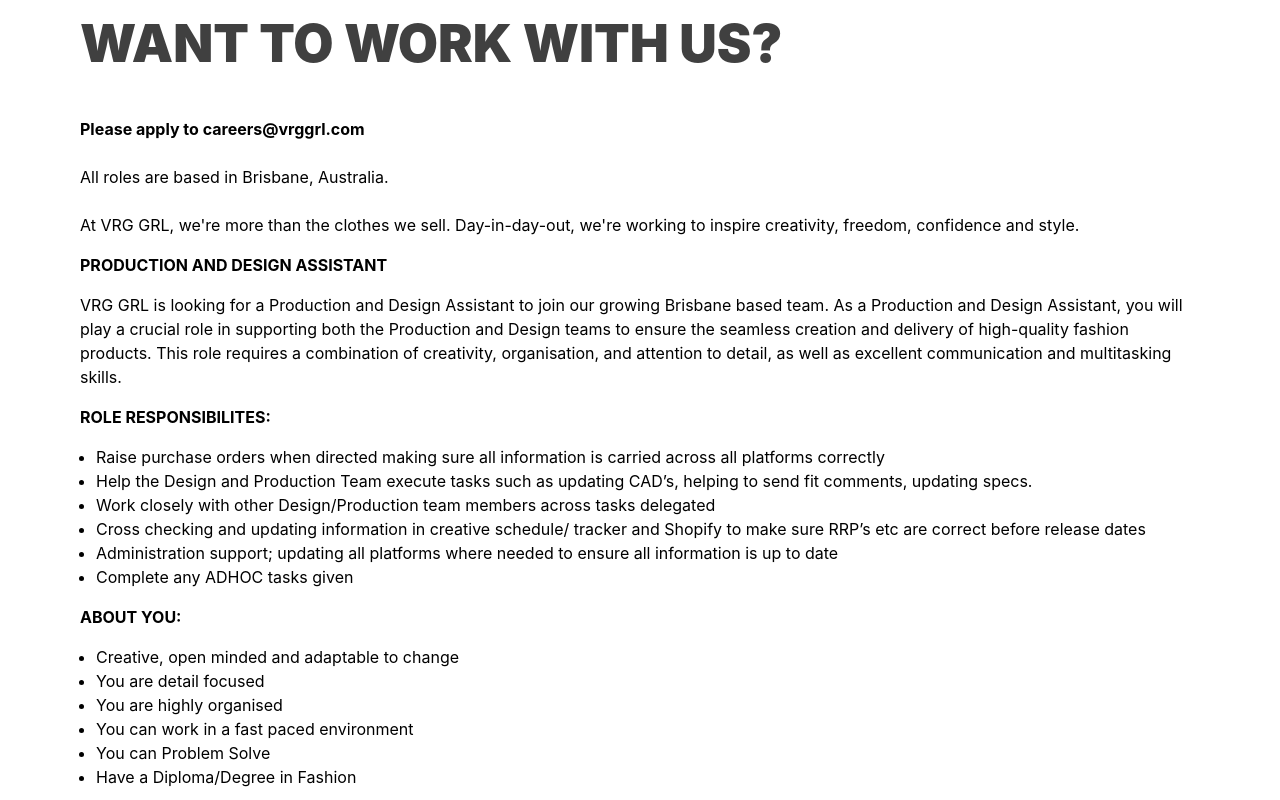
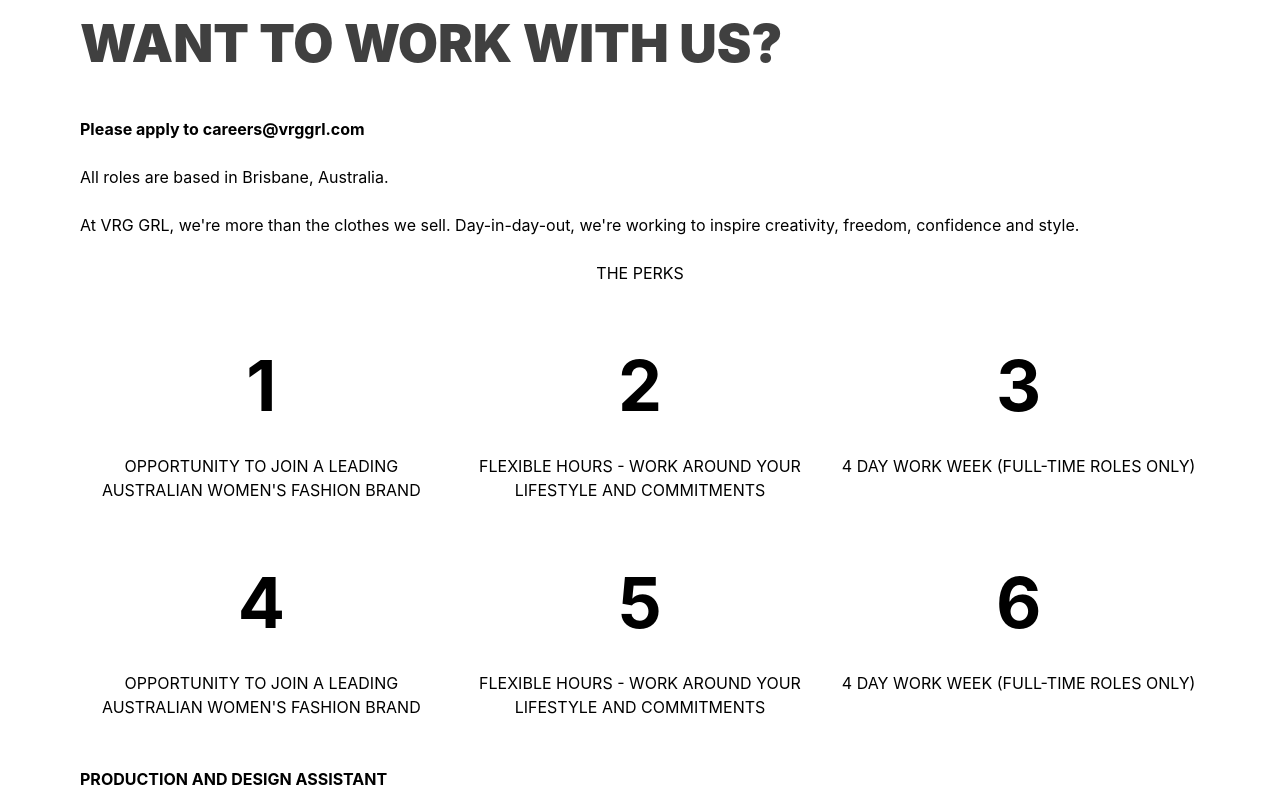
Before and after one commit to DawoodMehmood/Toms, a React (Create React App) app in the folder frontend/: page /careers in a window 1280 px wide. Shown: the top 800 px of the page. Built offline with nearby package versions, Linux system fonts and the light colour scheme.

Commit message:
added the perks heading and its content

```diff
--- a/frontend/src/pages/careers.jsx
+++ b/frontend/src/pages/careers.jsx
@@ -1,11 +1,12 @@
 import React from "react";
 import HeadingWithPara from "../components/headingWithPara";
+import ListOfHeading from "../components/listOfHeading";
 
 const Careers = () => {
   return (
     <>
       <div className="mx-20">
-        <h1 className="flex items-center ">WANT TO WORK WITH US?</h1>
+        <h1 className="flex items-center">WANT TO WORK WITH US?</h1>
         <br />
         <p className="font-bold">
           Please apply to{" "}
@@ -18,6 +19,52 @@ const Careers = () => {
           At VRG GRL, we're more than the clothes we sell. Day-in-day-out, we're
           working to inspire creativity, freedom, confidence and style.
         </p>
+        <br />
+        <h3 className="flex items-center justify-center">THE PERKS</h3>
+        <br />
+        <div className=" sm:grid grid-cols-3 gap-4">
+          <ListOfHeading
+            order={1}
+            heading={
+              <h4>
+                OPPORTUNITY TO JOIN A LEADING AUSTRALIAN WOMEN'S FASHION BRAND
+              </h4>
+            }
+          />
+          <ListOfHeading
+            order={2}
+            heading={
+              <h4>
+                FLEXIBLE HOURS - WORK AROUND YOUR LIFESTYLE AND COMMITMENTS
+              </h4>
+            }
+          />
+          <ListOfHeading
+            order={3}
+            heading={<h4>4 DAY WORK WEEK (FULL-TIME ROLES ONLY)</h4>}
+          />
+          <ListOfHeading
+            order={4}
+            heading={
+              <h4>
+                OPPORTUNITY TO JOIN A LEADING AUSTRALIAN WOMEN'S FASHION BRAND
+              </h4>
+            }
+          />
+          <ListOfHeading
+            order={5}
+            heading={
+              <h4>
+                FLEXIBLE HOURS - WORK AROUND YOUR LIFESTYLE AND COMMITMENTS
+              </h4>
+            }
+          />
+          <ListOfHeading
+            order={6}
+            heading={<h4>4 DAY WORK WEEK (FULL-TIME ROLES ONLY)</h4>}
+          />
+        </div>
+        <br />
         <HeadingWithPara
           heading={<p>PRODUCTION AND DESIGN ASSISTANT</p>}
           content={
@@ -74,6 +121,13 @@ const Careers = () => {
             </ul>
           }
         />
+        <div className="my-6">
+          If this sounds like you, please apply
+          <strong>
+            {" "}
+            <a>via SEEK here.</a>
+          </strong>
+        </div>
       </div>
     </>
   );
```
